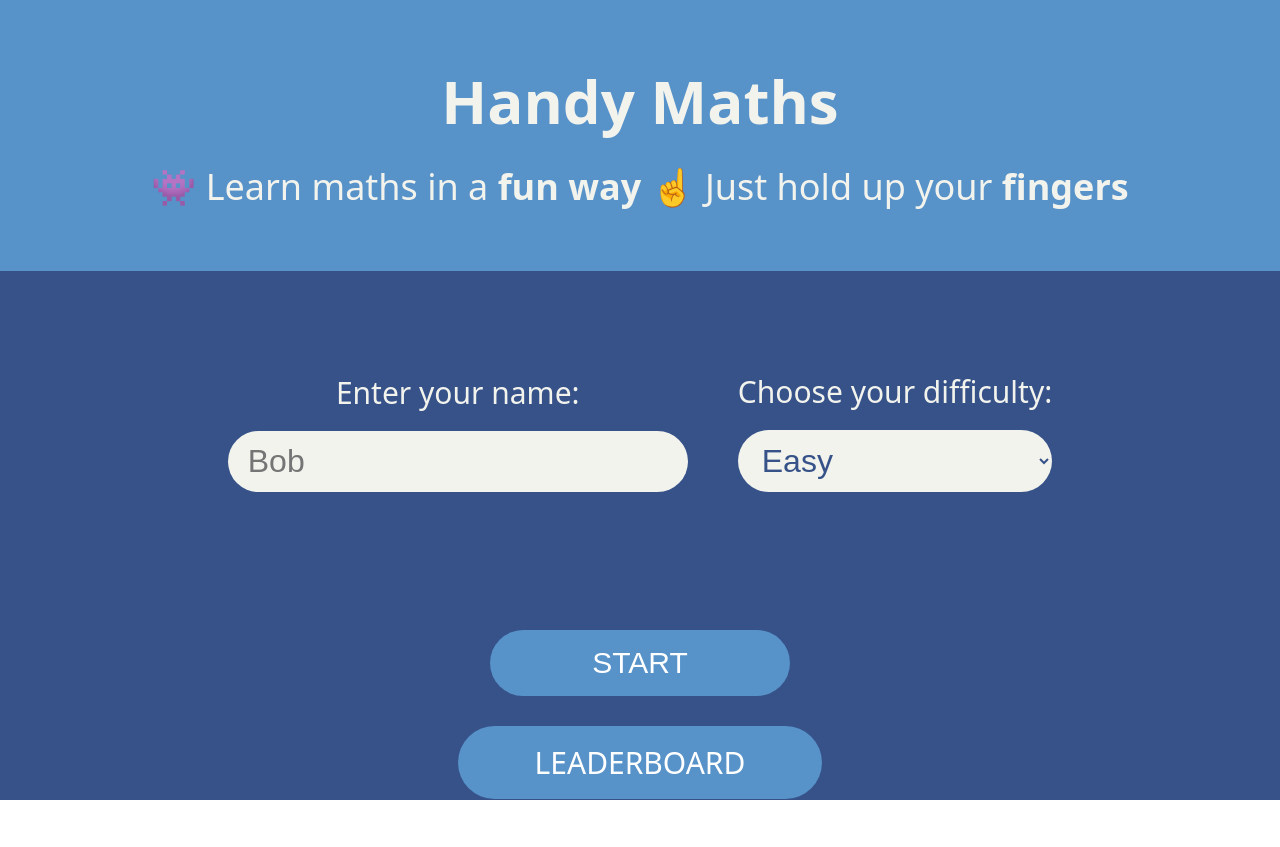
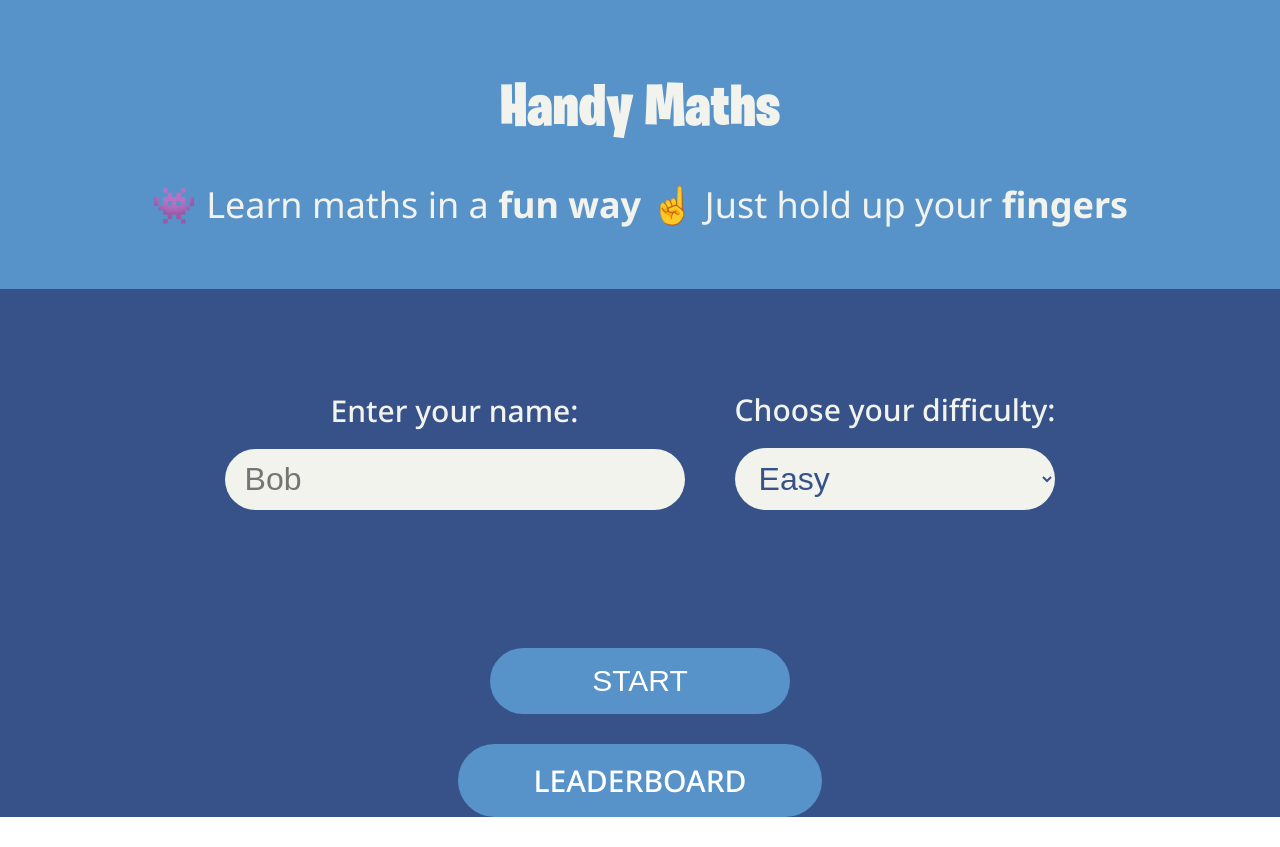
Before and after one commit to Mas281/hackathon, a plain HTML site: page index.html in a window 1280 px wide. Before the commit the page ends 800 px from the top, so only its background shows below. Drawn offline with Linux system fonts and the light colour scheme.

Commit message:
Added fonts

```diff
--- a/index.html
+++ b/index.html
@@ -4,13 +4,18 @@
   <title>Handy Maths</title>
 
   <meta charset="utf-8">
+
+  <link rel="preconnect" href="https://fonts.googleapis.com">
+  <link rel="preconnect" href="https://fonts.gstatic.com" crossorigin>
+  <link href="https://fonts.googleapis.com/css2?family=Noto+Sans:wght@400;500;700&display=swap" rel="stylesheet">
+
   <link rel="stylesheet" href="styles/home.css">
 </head>
 <body>
   <script>
     function btnClickStart() {
-      var name = document.getElementById("name").value;
-      var difficulty = document.getElementById("difficulty").value;
+      let name = document.getElementById("name").value;
+      let difficulty = document.getElementById("difficulty").value;
       window.location.href = "pages/game.html?name=" + name + "&difficulty=" + difficulty;
     }
   </script>
--- a/styles/game.css
+++ b/styles/game.css
@@ -1,13 +1,29 @@
+@font-face {
+    font-family: 'Fortnite';
+    src: url('../assets/fonts/burbankbigcondensed-black.woff2') format('woff2'),
+         url('../assets/fonts/burbankbigcondensed-black.woff') format('woff');
+    font-weight: normal;
+    font-style: normal;
+
+}
+
 * {
   margin: 0;
   padding: 0;
-  font-family: sans-serif;
   overflow: hidden;
 }
 
 body {
   background: #365289;
   color: #F2F3ED;
+  font-family: "Noto Sans", system-ui, -apple-system, BlinkMacSystemFont, 'Segoe UI', Roboto, Oxygen, Ubuntu, Cantarell, 'Open Sans', 'Helvetica Neue', sans-serif;
+}
+
+h1 {
+  font-size: 40px;
+  padding: 20px;
+  text-align: center;
+  font-family: "Fortnite", system-ui, -apple-system, BlinkMacSystemFont, 'Segoe UI', Roboto, Oxygen, Ubuntu, Cantarell, 'Open Sans', 'Helvetica Neue', sans-serif;
 }
 
 a {
@@ -77,16 +93,9 @@ video {
   visibility: hidden;
 }
 
-h1 {
-  font-size: 40px;
-  padding: 20px;
-  text-align: center;
-}
-
 .topbar {
   display: flex;
   flex-direction: row;
-  justify-content: ;
   padding: 20px;
 }
 
--- a/styles/home.css
+++ b/styles/home.css
@@ -1,11 +1,26 @@
+@font-face {
+    font-family: 'Fortnite';
+    src: url('../assets/fonts/burbankbigcondensed-black.woff2') format('woff2'),
+         url('../assets/fonts/burbankbigcondensed-black.woff') format('woff');
+    font-weight: normal;
+    font-style: normal;
+}
+
 * {
     margin: 0;
     padding: 0;
 }
 
 body {
-    font-family: system-ui, -apple-system, BlinkMacSystemFont, 'Segoe UI', Roboto, Oxygen, Ubuntu, Cantarell, 'Open Sans', 'Helvetica Neue', sans-serif;
+    font-family: "Noto Sans", system-ui, -apple-system, BlinkMacSystemFont, 'Segoe UI', Roboto, Oxygen, Ubuntu, Cantarell, 'Open Sans', 'Helvetica Neue', sans-serif;
     color: #F2F3ED;
+}
+
+h1 {
+  font-size: 40px;
+  padding: 20px;
+  text-align: center;
+  font-family: "Fortnite", system-ui, -apple-system, BlinkMacSystemFont, 'Segoe UI', Roboto, Oxygen, Ubuntu, Cantarell, 'Open Sans', 'Helvetica Neue', sans-serif;
 }
 
 .hero-banner {
--- a/styles/leaderboard.css
+++ b/styles/leaderboard.css
@@ -1,6 +1,22 @@
+@font-face {
+    font-family: 'Fortnite';
+    src: url('../assets/fonts/burbankbigcondensed-black.woff2') format('woff2'),
+         url('../assets/fonts/burbankbigcondensed-black.woff') format('woff');
+    font-weight: normal;
+    font-style: normal;
+}
+
 * {
     margin: 0;
     padding: 0;
+}
+
+body {
+    font-family: "Noto Sans", system-ui, -apple-system, BlinkMacSystemFont, 'Segoe UI', Roboto, Oxygen, Ubuntu, Cantarell, 'Open Sans', 'Helvetica Neue', sans-serif;
+}
+
+h1 {
+    font-family: "Fortnite", system-ui, -apple-system, BlinkMacSystemFont, 'Segoe UI', Roboto, Oxygen, Ubuntu, Cantarell, 'Open Sans', 'Helvetica Neue', sans-serif;
 }
 
 table, tr {
```
Also changed, not shown: pages/game.html (+6 -2 lines), pages/leaderboard.html (+5 -0 lines), assets/fonts/burbankbigcondensed-black.woff (added), assets/fonts/burbankbigcondensed-black.woff2 (added), assets/images/icon-correct.png (renamed from assets/icon-correct.png), assets/images/icon-incorrect.png (renamed from assets/icon-incorrect.png).
